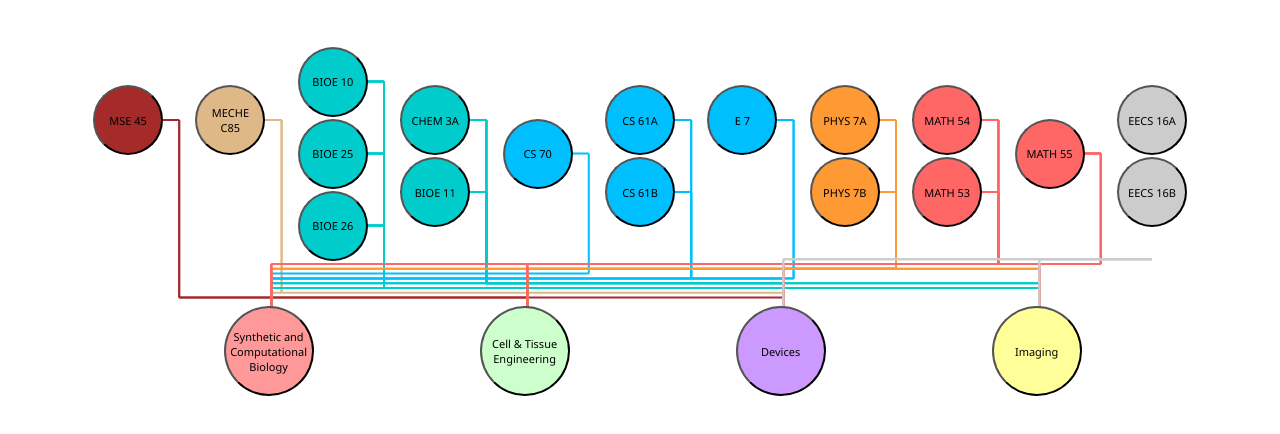
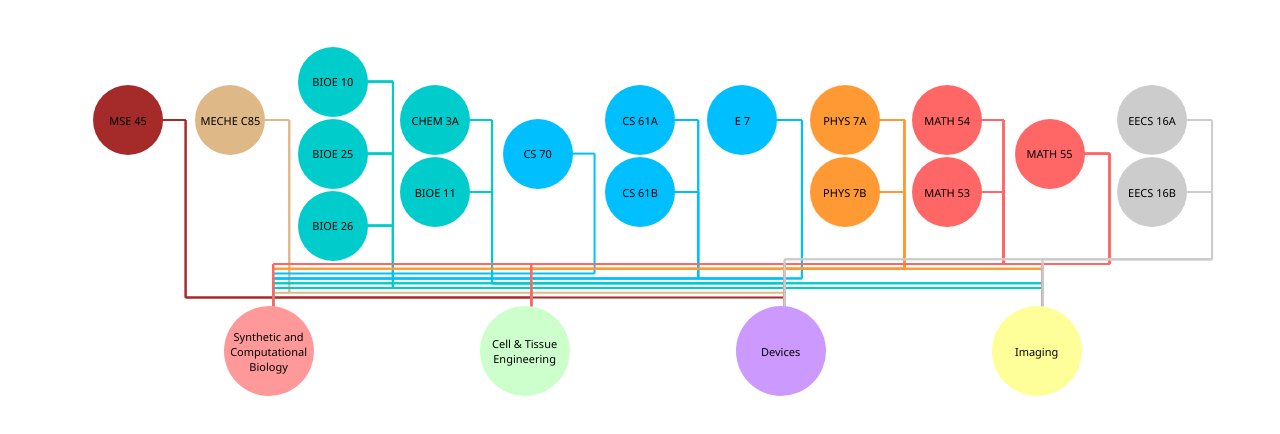
Before and after one commit to crocodile27/bioehs, a React (Create React App) app: page / in a window 1280 px wide. Shown: the top 434 px of the page. Built offline with nearby package versions, Linux system fonts and the light colour scheme.

Commit message:
fixed bug on the right arrow to eecs16a and 16b and added square effects

```diff
--- a/src/App.css
+++ b/src/App.css
@@ -18,6 +18,7 @@ svg {
   position: absolute;
   stroke-width: 2;
   fill: none;
+  transition: all 700ms ease;
 }
 
 .container {
@@ -25,6 +26,17 @@ svg {
   top: 0%;
   left: 10%;
   width: 80%;
+  height: 60%;
+  display: flex;
+  justify-content: space-around;
+  align-items: center;
+}
+
+.container-arrows {
+  position: absolute;
+  top: 0%;
+  left: 10%;
+  width: 90%;
   height: 60%;
   display: flex;
   justify-content: space-around;
@@ -70,8 +82,16 @@ svg {
   box-sizing: border-box; /* Include padding in the element's total width and height */
   font-size: 11px; /* Adjust the font size to fit the text inside the circles */
   transform: translate(-50%, -50%);
+  transition: all 700ms ease;
+  border: 0px solid;
 }
 
+.highlight-border{
+  border-color: black !important;
+  border-width: 1px !important;
+  border-radius:2px;
+  transition: all 300ms ease;
+}
 .opaque{
   opacity: 20%;
   transition: all 700ms ease;
@@ -83,7 +103,7 @@ svg {
 }
 
 .concentration {
-  position: absolute;
+  position: relative;
   width: 90px;
   height: 90px;
   border-radius: 50%;
@@ -98,9 +118,12 @@ svg {
   box-sizing: border-box; /* Include padding in the element's total width and height */
   font-size: 11px; /* Adjust the font size to fit the text inside the circles */
   transform: translate(-50%, -50%);
+  border-width: 0cap;
+  border-style: solid;
+  transition: all 700ms ease;
 }
 
-#mse45 { background-color: brown; top: 25%; left: 0%; ;}
+#mse45 { background-color: brown; top: 25%; left: 0%;}
 #mechec85 { background-color: burlywood; top: 25%; left: 10%; ;}
 #e7 { background-color: #00bfff; top: 25%; left: 60%; ;}
 #chem3a { background-color: #00cccc; top: 25%; left: 30%; ;}
@@ -120,7 +143,7 @@ svg {
 #eecs16b { background-color: #cccccc; top: 40%; left: 100%; ;}
 
 
-#synthetic { background-color: #ff9999; position: relative; }
-#cell { background-color: #ccffcc; position: relative; }
-#devices { background-color: #cc99ff; position: relative; }
-#imaging { background-color: #ffff99; position: relative; }
+#synthetic { background-color: #ff9999; }
+#cell { background-color: #ccffcc; }
+#devices { background-color: #cc99ff; }
+#imaging { background-color: #ffff99; }
--- a/src/App.tsx
+++ b/src/App.tsx
@@ -1,6 +1,6 @@
 import React from "react";
 import "./App.css";
-import { CourseMap } from "./Components/CourseMap.tsx";
+import { CourseMap } from "./Components/CourseMap.1.tsx";
 
 const App = () => {
   return (
--- a/src/Components/Arrow.tsx
+++ b/src/Components/Arrow.tsx
@@ -18,14 +18,14 @@ const Arrow = ({
   color,
 }: Props) => {
   const concentration_positions: any[] = [
-    ["synthetic", ["14%", "66%"]],
-    ["cell", ["39%", "66%"]],
-    ["devices", ["64%", "66%"]],
-    ["imaging", ["89%", "66%"]],
+    ["synthetic", ["12.6%", "66%"]],
+    ["cell", ["35%", "66%"]],
+    ["devices", ["57%", "66%"]],
+    ["imaging", ["79.4%", "66%"]],
   ];
   let sideLine: string;
   let bottomLine: string;
-  sideLine = (start_x / 1 + 5).toString().concat("%");
+  sideLine = (start_x / 1 + 2.5).toString().concat("%");
   bottomLine = (62 - hiearchy_number).toString().concat("%");
   start_x = start_x + "%";
   start_y = start_y + "%";
--- a/src/Components/CourseMap.tsx
+++ b/src/Components/CourseMap.1.tsx
@@ -4,6 +4,12 @@ import Concentrations from "./Concentrations.tsx";
 import Arrow from "./Arrow.tsx";
 
 export const CourseMap = () => {
+  const listOfConcentrations: string[] = [
+    "synthetic",
+    "cell",
+    "devices",
+    "imaging",
+  ];
   const listOfRelatedRequirements: any[] = [
     ["mse45", "devices", "cell"],
     ["mechec85", "synthetic", "devices"],
@@ -20,24 +26,24 @@ export const CourseMap = () => {
     x_coordinate: string;
     y_coordinate: string;
   }[] = [
-    { course: "mse45", y_coordinate: "25", x_coordinate: "0" },
-    { course: "mechec85", y_coordinate: "25", x_coordinate: "10" },
-    { course: "e7", y_coordinate: "25", x_coordinate: "60" },
-    { course: "chem3a", y_coordinate: "25", x_coordinate: "30" },
-    { course: "cs70", y_coordinate: "32", x_coordinate: "40" },
-    { course: "bioe10", y_coordinate: "17", x_coordinate: "20" },
-    { course: "bioe25", y_coordinate: "32", x_coordinate: "20" },
-    { course: "bioe26", y_coordinate: "47", x_coordinate: "20" },
-    { course: "bioe11", y_coordinate: "40", x_coordinate: "30" },
-    { course: "cs61a", y_coordinate: "25", x_coordinate: "50" },
-    { course: "cs61b", y_coordinate: "40", x_coordinate: "50" },
-    { course: "physics7a", y_coordinate: "25", x_coordinate: "70" },
-    { course: "physics7b", y_coordinate: "40", x_coordinate: "70" },
-    { course: "math55", y_coordinate: "32", x_coordinate: "90" },
-    { course: "math54", y_coordinate: "25", x_coordinate: "80" },
-    { course: "math53", y_coordinate: "40", x_coordinate: "80" },
-    { course: "eecs16a", y_coordinate: "25", x_coordinate: "100" },
-    { course: "eecs16b", y_coordinate: "40", x_coordinate: "100" },
+    { course: "mse45", y_coordinate: "25", x_coordinate: "2.5" },
+    { course: "mechec85", y_coordinate: "25", x_coordinate: "11.5" },
+    { course: "e7", y_coordinate: "25", x_coordinate: "56" },
+    { course: "chem3a", y_coordinate: "25", x_coordinate: "29.1" },
+    { course: "cs70", y_coordinate: "32", x_coordinate: "38" },
+    { course: "bioe10", y_coordinate: "17", x_coordinate: "20.5" },
+    { course: "bioe25", y_coordinate: "32", x_coordinate: "20.5" },
+    { course: "bioe26", y_coordinate: "47", x_coordinate: "20.5" },
+    { course: "bioe11", y_coordinate: "40", x_coordinate: "29.1" },
+    { course: "cs61a", y_coordinate: "25", x_coordinate: "47" },
+    { course: "cs61b", y_coordinate: "40", x_coordinate: "47" },
+    { course: "physics7a", y_coordinate: "25", x_coordinate: "64.9" },
+    { course: "physics7b", y_coordinate: "40", x_coordinate: "64.9" },
+    { course: "math55", y_coordinate: "32", x_coordinate: "82.7" },
+    { course: "math54", y_coordinate: "25", x_coordinate: "73.5" },
+    { course: "math53", y_coordinate: "40", x_coordinate: "73.5" },
+    { course: "eecs16a", y_coordinate: "25", x_coordinate: "91.6" },
+    { course: "eecs16b", y_coordinate: "40", x_coordinate: "91.6" },
   ];
 
   const relationships: {
@@ -125,6 +131,7 @@ export const CourseMap = () => {
 
   const [NonOpaqueList, setNonOpaqueList] = useState<string[]>([]);
   const [isHoveredOver, setHoveredOver] = useState(false);
+  const [OpaqueList, setOpaqueList] = useState<string[]>([]);
 
   const onMouseOver = (courseId: string) => {
     setHoveredOver(true);
@@ -134,7 +141,16 @@ export const CourseMap = () => {
         totalList = totalList.concat(listOfRelatedRequirements[i]);
       }
     }
+    totalList = [...new Set(totalList)];
     setNonOpaqueList(totalList);
+    if (listOfConcentrations.includes(courseId)) {
+      const opaqueList = listOfConcentrations.filter(
+        (concentration) => concentration !== courseId
+      );
+      setOpaqueList(opaqueList);
+    } else {
+      setOpaqueList([]);
+    }
   };
 
   function onMouseOut(courseId: string) {
@@ -156,12 +172,12 @@ export const CourseMap = () => {
 
   return (
     <div className="main-container">
-      <div className="container">
+      <div className="container-arrows">
         {relationships.map((relationship) =>
           relationship.gen_req.map((i) =>
             relationship.concentrations.map((subject) => (
               <Arrow
-                key={i}
+                key={i + subject}
                 className={
                   isHoveredOver
                     ? NonOpaqueList.includes(relationship.gen_req[0])
@@ -178,14 +194,15 @@ export const CourseMap = () => {
             ))
           )
         )}
-
+      </div>
+      <div className="container">
         {ListOfCourseInfo.map((courseInfo) => (
           <GeneralRequirements
             key={courseInfo.courseid}
             className={
               isHoveredOver
                 ? NonOpaqueList.includes(courseInfo.courseid)
-                  ? "circle"
+                  ? "circle highlight-border"
                   : "circle opaque"
                 : "circle"
             }
@@ -200,9 +217,9 @@ export const CourseMap = () => {
         <Concentrations
           className={
             isHoveredOver
-              ? NonOpaqueList.includes("synthetic")
-                ? "concentration"
-                : "concentration opaque"
+              ? OpaqueList.includes("synthetic")
+                ? "concentration opaque"
+                : "concentration highlight-border"
               : "concentration"
           }
           concentrationName={"Synthetic and Computational Biology"}
@@ -213,9 +230,9 @@ export const CourseMap = () => {
         <Concentrations
           className={
             isHoveredOver
-              ? NonOpaqueList.includes("cell")
-                ? "concentration"
-                : "concentration opaque"
+              ? OpaqueList.includes("cell")
+                ? "concentration opaque"
+                : "concentration highlight-border"
               : "concentration"
           }
           concentrationName={"Cell & Tissue Engineering"}
@@ -226,9 +243,9 @@ export const CourseMap = () => {
         <Concentrations
           className={
             isHoveredOver
-              ? NonOpaqueList.includes("devices")
-                ? "concentration"
-                : "concentration opaque"
+              ? OpaqueList.includes("devices")
+                ? "concentration opaque"
+                : "concentration highlight-border"
               : "concentration"
           }
           concentrationName={"Devices"}
@@ -239,9 +256,9 @@ export const CourseMap = () => {
         <Concentrations
           className={
             isHoveredOver
-              ? NonOpaqueList.includes("imaging")
-                ? "concentration"
-                : "concentration opaque"
+              ? OpaqueList.includes("imaging")
+                ? "concentration opaque"
+                : "concentration highlight-border"
               : "concentration"
           }
           concentrationName={"Imaging"}
@@ -254,5 +271,3 @@ export const CourseMap = () => {
     </div>
   );
 };
-
-export default CourseMap;
```
Also changed, not shown: 14 other files (tests, documents, lock files or other folders).
